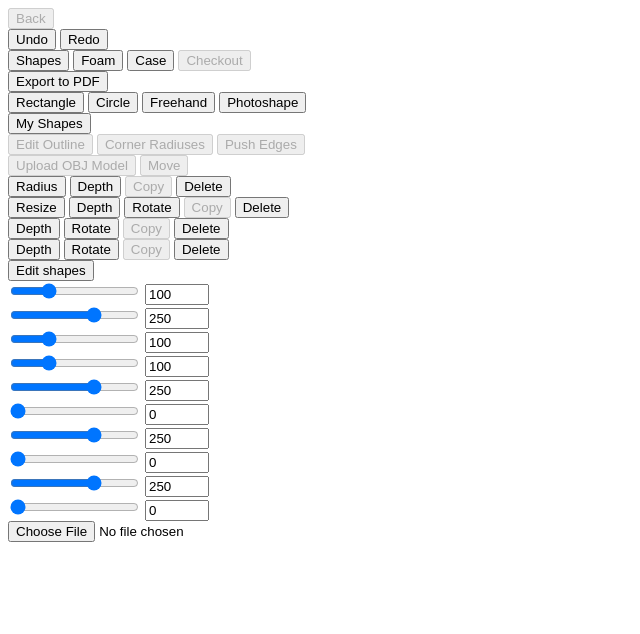
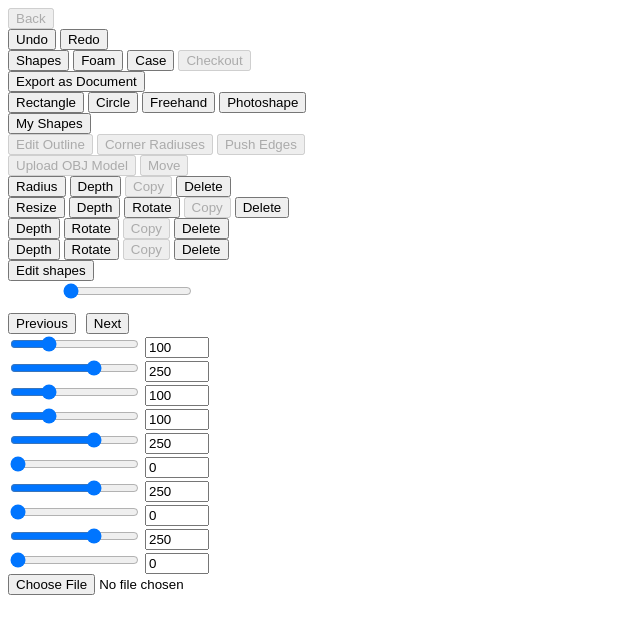
Before and after one commit to Shushovan015/FOAM24-3D, a website: page dist/index.html in a window 1280 px wide. Shown: the whole page, without its empty margins (0-640 px from the left). Drawn offline with nearby package versions, Linux system fonts and the light colour scheme.

Commit message:
Export PDF technical drawing in a given template

```diff
--- a/dist/index.html
+++ b/dist/index.html
@@ -7,8 +7,8 @@
 
     <link rel="stylesheet" href="https://fonts.googleapis.com/css2?family=Material+Symbols+Outlined:opsz,wght,FILL,GRAD@48,400,0,0" />
 
-    <script type="module" crossorigin src="/assets/index-e0379287.js"></script>
-    <link rel="stylesheet" href="/assets/index-b2b6fb58.css">
+    <script type="module" crossorigin src="/assets/index-06edd817.js"></script>
+    <link rel="stylesheet" href="/assets/index-df6f347f.css">
   </head>
   <body>
     <div class="x-line" style="display: none;"  ></div>
@@ -33,9 +33,25 @@
             <button class="column grow blue" id="checkout-button" disabled data-icon="shopping_cart">Checkout</button>
             <!-- <button class="column grow blue" id="save-button" data-icon="cloud_upload">Save</button> -->
           </div>
-          <div class="group">
-            <button class="grow white" id="pdf-button"  data-icon="picture_as_pdf">Export to PDF</button>
+          <div class="group" style="position: relative; display: inline-block;">
+            <button class="grow white" id="export-dropdown-button" data-icon="description">
+              Export as Document
+            </button>
+
+            <div id="export-dropdown" style="display: none; z-index: 1000;">
+              <button class="column grow white" data-icon="precision_manufacturing" id="dfx-button">
+                Export CNC-compatible file
+              </button>
+              <button class="column grow white" data-icon="picture_as_pdf" id="pdf-button">
+                Export PDF technical drawing
+              </button>
+              <button class="column grow white" data-icon="image" id="export-image">
+                Export rendered image of the shape
+              </button>
+            </div>
           </div>
+
+
         </div><!--panel-->
         <div class="panel" id="shapes-panel">
           <div class="group">
@@ -97,6 +113,25 @@
           </div>
           <div class="group">
             <button class="column grow white" id="edit-shape" data-icon="play_shapes">Edit shapes</button>
+          </div>
+          <div class="group">
+            <label for="pointsCount" style="color: white; padding-right: 5px;">Points:</label>
+            <input
+              type="range"
+              class="column grow"
+              id="pointsCount"
+              name="pointsCount"
+              value="1"
+              min="1"
+              max="5"
+            />
+                <!-- <input id="points-input" class="column" style="width:auto;" type="number" min="1" max="5" value="1"> -->
+          </div>
+          <div class="group">
+            <div id="navButtons" class="column grow white" style="display: flex; gap: 10px; margin-top: 10px;">
+              <button id="prevBtn">Previous</button>
+              <button id="nextBtn">Next</button>
+            </div>
           </div>
         </div>
         <div class="panel" id="radius-panel">
```
Also changed, not shown: 7 other files.
